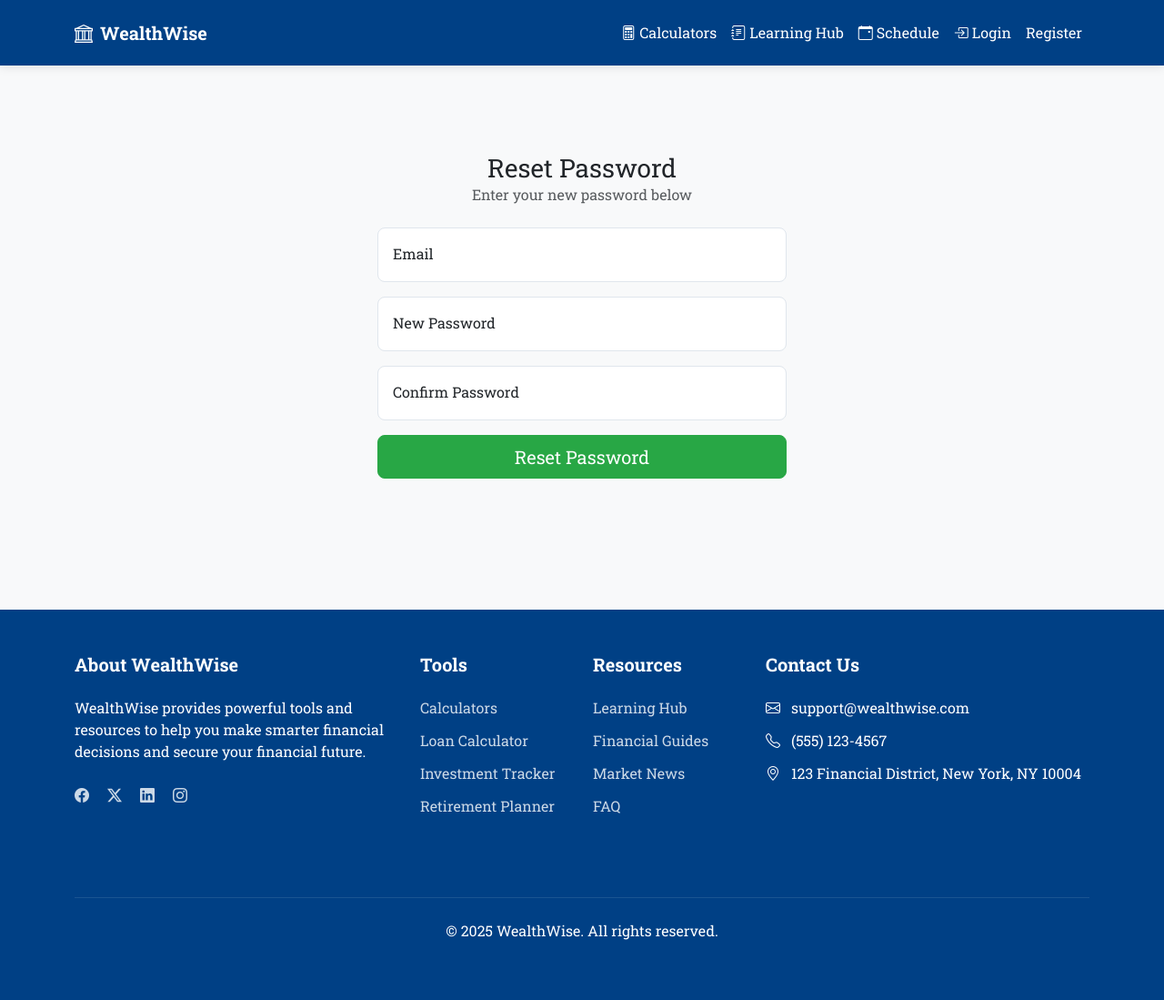
After one commit to jakujobi/wealthwise, a Django app: template users/templates/reset_password.html in a window 1280 px wide. The commit adds this page. Shown: the whole page at 91% size. Run offline with Django 5.2, Linux system fonts and the light colour scheme; the template is opened without the code that fills it, so the values that code supplies are empty.

Commit message:
Implement password reset functionality with OTP verification and update related templates

```diff
--- a/users/templates/login.html
+++ b/users/templates/login.html
@@ -57,7 +57,9 @@
                   >Remember me</label
                 >
               </div>
-              <a href="#" class="text-primary small">Forgot password?</a>
+              <a href="{% url 'forgot_password' %}" class="text-primary small"
+                >Forgot Password</a
+              >
             </div>
 
             <button type="submit" class="btn btn-primary btn-lg w-100 mb-3">
--- /dev/null
+++ b/users/templates/reset_password.html
@@ -0,0 +1,63 @@
+{% extends 'base.html' %} {% load static %} {% block content %}
+<div class="container py-5">
+  <div class="row justify-content-center">
+    <div class="col-md-6">
+      <div class="auth-container">
+        <div class="auth-form-container p-4 p-md-5">
+          <div class="text-center mb-4">
+            <h2 class="h3 mb-0">Reset Password</h2>
+            <p class="text-muted">Enter your new password below</p>
+          </div>
+
+          <!-- Display messages -->
+          {% if messages %} {% for message in messages %}
+          <div class="alert alert-{{ message.tags }}" role="alert">
+            {{ message }}
+          </div>
+          {% endfor %} {% endif %}
+
+          <form method="POST" class="auth-form">
+            {% csrf_token %}
+            <div class="form-floating mb-3">
+              <input
+                type="email"
+                name="email"
+                id="id_email"
+                class="form-control"
+                placeholder="Email"
+                required
+              />
+              <label for="id_email">Email</label>
+            </div>
+            <div class="form-floating mb-3">
+              <input
+                type="password"
+                name="new_password"
+                id="id_new_password"
+                class="form-control"
+                placeholder="New Password"
+                required
+              />
+              <label for="id_new_password">New Password</label>
+            </div>
+            <div class="form-floating mb-3">
+              <input
+                type="password"
+                name="confirm_password"
+                id="id_confirm_password"
+                class="form-control"
+                placeholder="Confirm Password"
+                required
+              />
+              <label for="id_confirm_password">Confirm Password</label>
+            </div>
+            <button type="submit" class="btn btn-primary btn-lg w-100">
+              Reset Password
+            </button>
+          </form>
+        </div>
+      </div>
+    </div>
+  </div>
+</div>
+{% endblock %}
--- a/users/urls.py
+++ b/users/urls.py
@@ -1,5 +1,5 @@
 from django.urls import path
-from .views import profile, login_view, logout_view, register, edit_profile, account_settings, delete_account, payment
+from .views import profile, login_view, logout_view, register, edit_profile, account_settings, delete_account, payment, forgot_password, verify_otp, reset_password
 
 urlpatterns = [
     path('register/', register, name='register'),
@@ -10,4 +10,7 @@ urlpatterns = [
     path('account_settings/', account_settings, name='account_settings'),
     path('delete_account/', delete_account, name='delete_account'),
     path('payment/', payment, name='payment'),
+    path('forgot_password/', forgot_password, name='forgot_password'),
+    path('verify_otp/', verify_otp, name='verify_otp'),
+    path('reset_password/', reset_password, name='reset_password'),
 ]
```
Also changed, not shown: users/models.py (+11 -1 lines), users/templates/account_settings.html (+16 -0 lines), users/templates/forgot_password.html (added, +41 -0 lines), users/templates/verify_otp.html (added, +52 -0 lines), users/views.py (+81 -1 lines), users/migrations/0008_remove_profile_email_otp.py (added).
